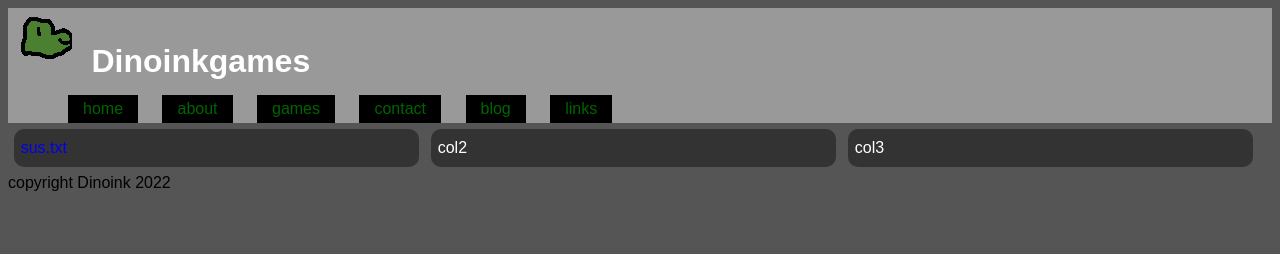
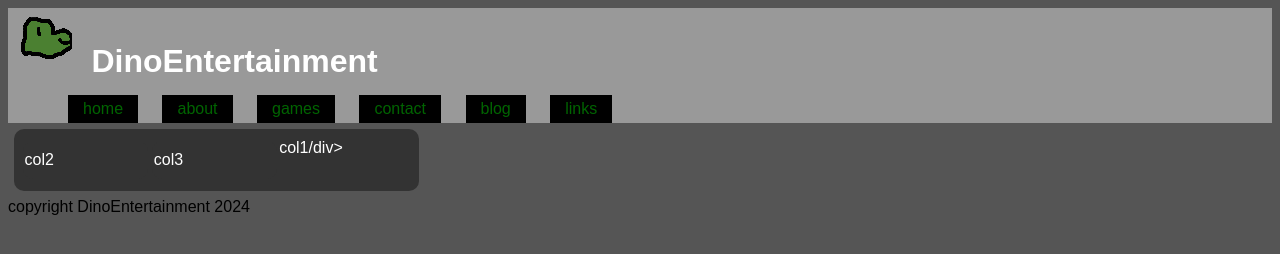
Before and after one commit to TheProshi/Website, a plain HTML site: page index.html in a window 1280 px wide. Drawn offline with Linux system fonts and the light colour scheme.

Commit message:
Update index.html

```diff
--- a/index.html
+++ b/index.html
@@ -1,13 +1,13 @@
 <!DOCTYPE html>
 <html>
     <head>
-        <title>Dinoinkgames</title>
+        <title>DinoEntertainment</title>
         <link href ="main.css" rel = "stylesheet">
     </head>
     <body>
       <header>
         <img src="images/favicon.png">
-        <h1>Dinoinkgames</h1>
+        <h1>DinoEntertainment</h1>
         <nav>
           <ul><li><a class="link" href="index.html">home</a></li>
           <li><a class="link" href="about.html">about</a></li>
@@ -19,15 +19,12 @@
       </header>
 
       <div class="row">
-        <div class="col"><a
-          class="link"
-          href="https://drive.google.com/uc?export=download&id=1BQLr1ryKHx2t5xVLea--1UGyaCTVKiof">sus.txt
-        </a></div>
+        <div class="col">col1/div>
         <div class="col">col2</div>
         <div class="col">col3</div>
       </div>
       <footer>
-        copyright Dinoink 2022
+        copyright DinoEntertainment 2024
       </footer>
     </body>
 
```
